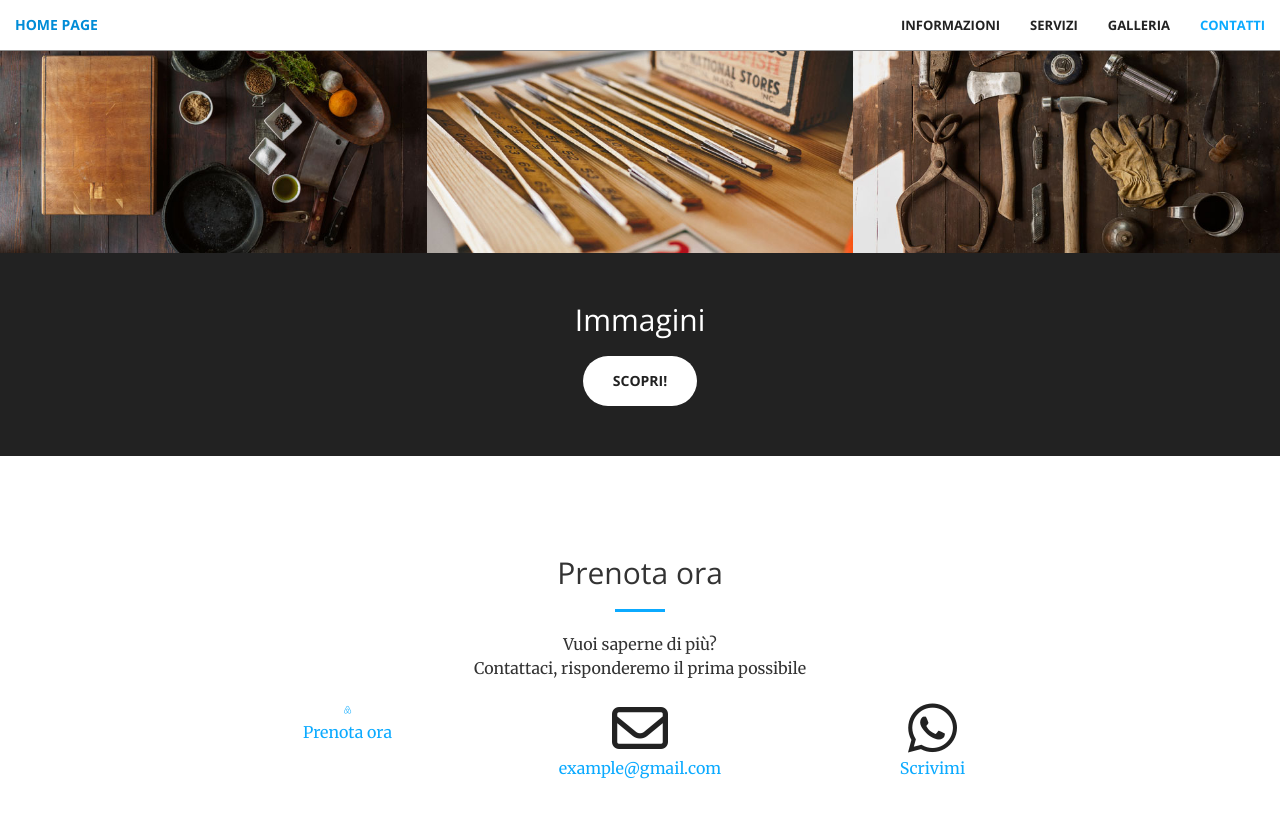
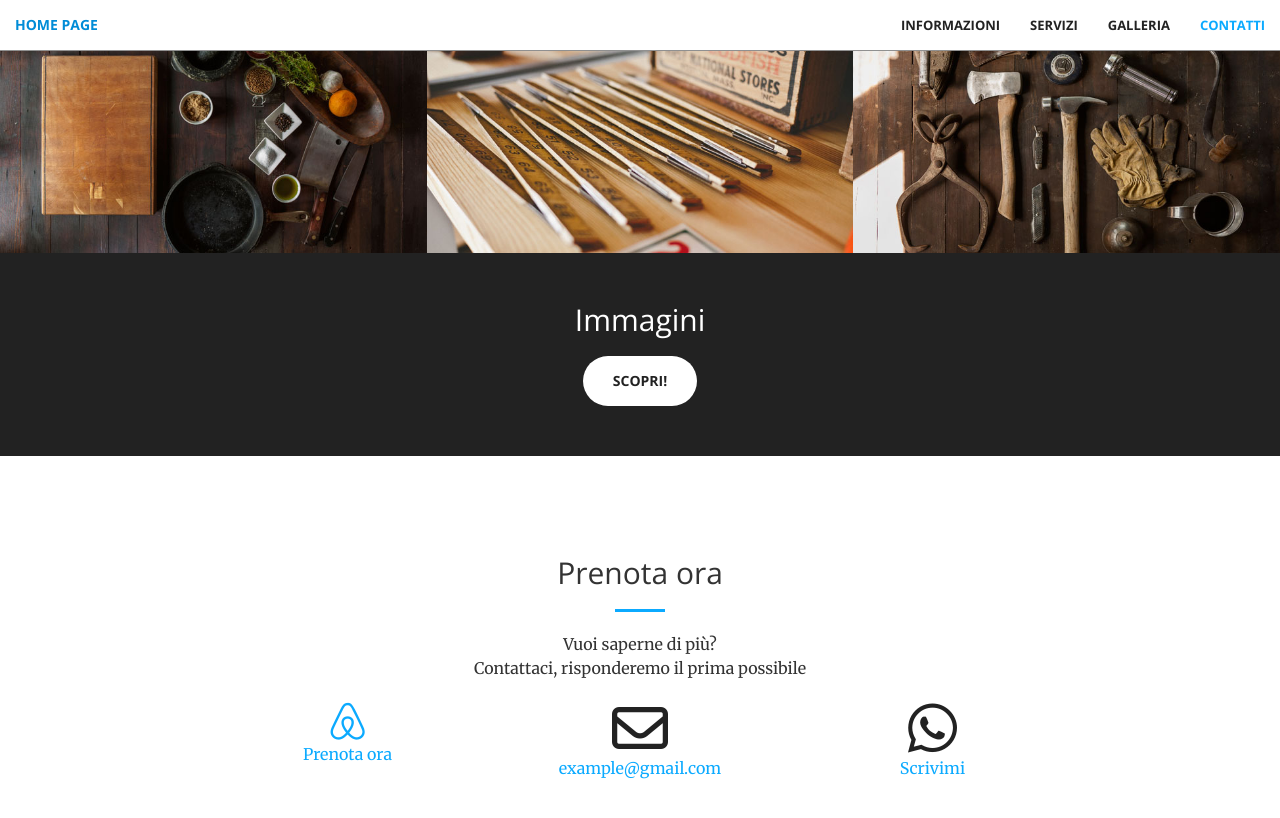
Before and after one commit to teocavaproject/teocavaproject.github.io, a Jekyll site: the page built from index.html, in a window 1280 px wide and 900 px high, scrolled down 1933 px. Shown: the top 818 px of the window. Built offline with Jekyll 4.4.1, drawn with Linux system fonts in a browser that asks for light colours; nearby versions of some CDN libraries.

Commit message:
Update contact.html

```diff
--- a/_includes/contact.html
+++ b/_includes/contact.html
@@ -10,7 +10,7 @@
             </div>
         <div class="col-lg-2 col-lg-offset-2 text-center">
             <a href="https://airbnb.it/">
-                <i class="fa-brands fa-airbnb fa-2xs"></i>
+                <i class="fa-brands fa-airbnb fa-3x wow bounceIn" data-wow-delay=".1s"></i>
                 <p>Prenota ora</p>
             </a>
         </div>
```
